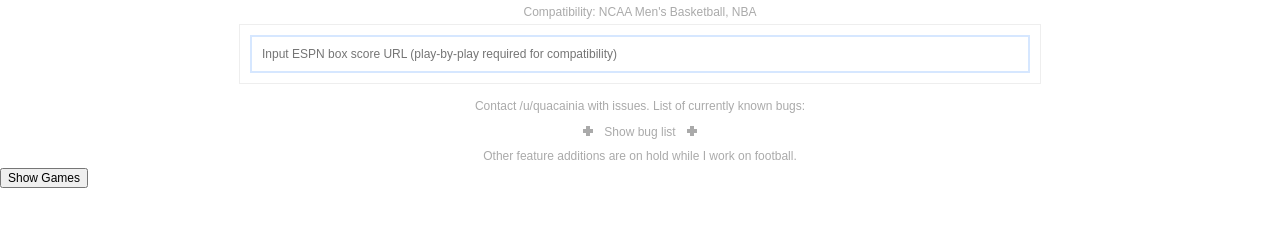
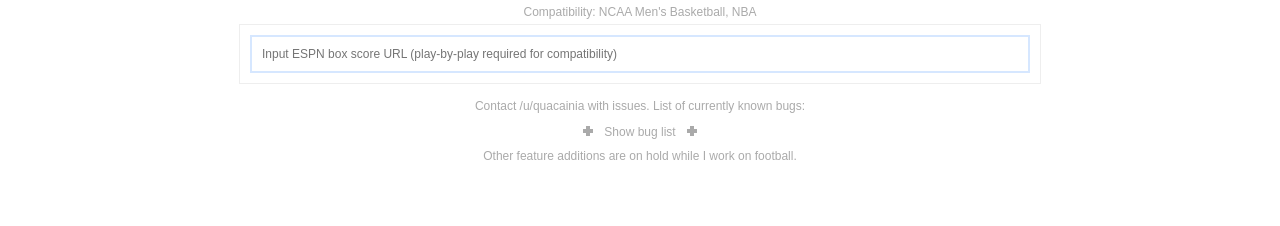
Before and after one commit to kleitz/SportsStats, a plain HTML site: page index.html in a window 1280 px wide. Drawn offline with Linux system fonts and the light colour scheme.

Commit message:
Removed a diagnostic button.

```diff
--- a/index.html
+++ b/index.html
@@ -27,7 +27,6 @@
 	</div>
 	Other feature additions are on hold while I work on football.
 </div>
-<input type="button" id="showGames" value="Show Games" />
 <script src="loadGraph.js"></script>
 </body>
 </html>
```
